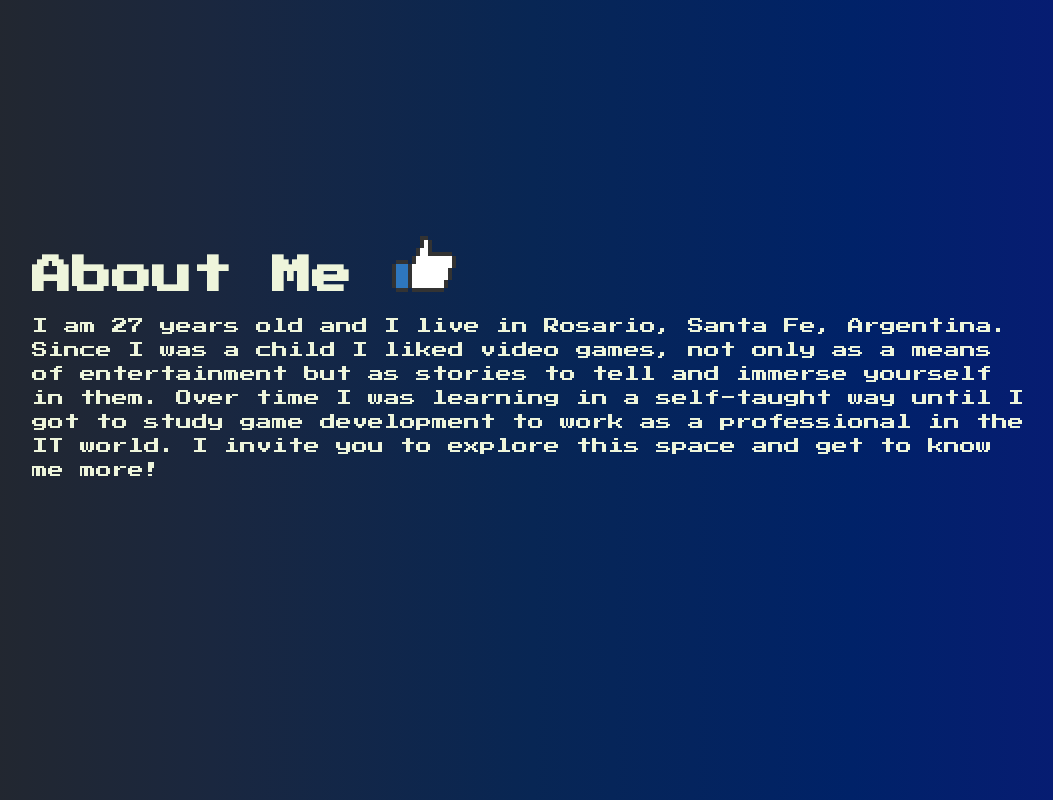
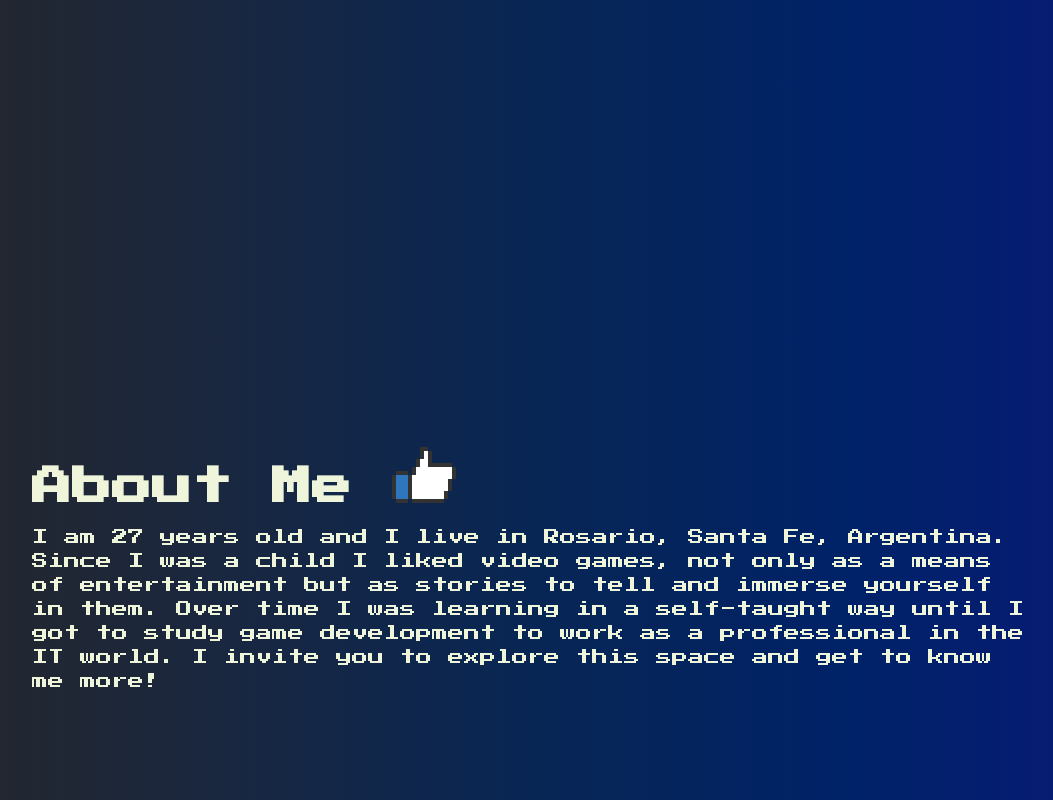
Before and after one commit to Gianluca1796/porfolioGameDev, a website: page index.html in a window 1280 px wide. Shown: the part 680-1480 px from the top of the page, without its empty margins (108-1161 px from the left). Drawn offline with nearby package versions, Linux system fonts and the light colour scheme.

Commit message:
fix aboutMe container

```diff
--- a/index.html
+++ b/index.html
@@ -46,7 +46,8 @@
                 important! Have a good life!
             </p>
         </div>
-        <div  class="aboutMe"  id="aboutMe">
+        <div class="aboutMeContainer" id="aboutMe">
+            <div class="aboutMe">
                 <div>
                     <h2 class="sectionTitle">About Me <span><i class="nes-icon is-large like"></i></span></h2>
                     <p>
@@ -57,6 +58,7 @@
                         game development to work as a professional in the IT world. I invite
                         you to explore this space and get to know me more!
                     </p>
+                </div>
             </div>
         </div>
         <div class="aboutContainer" id="skills">
--- a/style/style.css
+++ b/style/style.css
@@ -101,7 +101,12 @@ p {
     margin: 0 auto;
     padding-top: 7rem;
 }
-
+.aboutMeContainer{
+    display: flex;
+    justify-content: center;
+    align-items: center;
+    height: 100vh;
+}
 
 .sectionTitle {
     font-size: 2.5rem;
```
Lines whose indentation alone changed are shown as unchanged.
